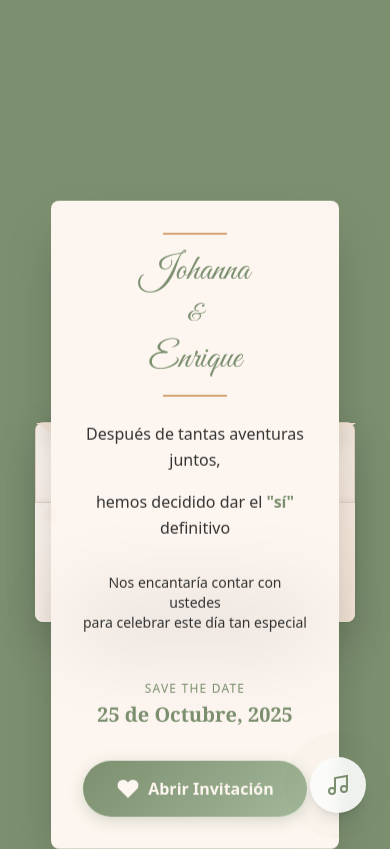
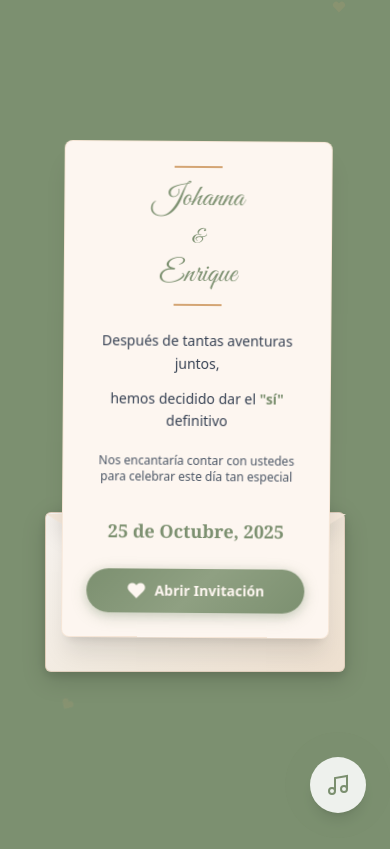
Before and after one commit to CamiloBzt/wedding-project, a Next.js app: page / in a window 390 px wide. Built offline with nearby package versions, Linux system fonts and the light colour scheme.

Commit message:
fix EnvelopeInvitation

```diff
--- a/src/components/EnvelopeInvitation/EnvelopeInvitation.module.css
+++ b/src/components/EnvelopeInvitation/EnvelopeInvitation.module.css
@@ -1,96 +1,131 @@
-.envelopeOpen {
-    width: 380px;
-    min-height: 450px;
+/* Contenedor principal del sobre */
+.envelopeContainer {
     position: relative;
+    width: 420px;
+    height: 280px;
+    margin: 0 auto;
     transform-style: preserve-3d;
-    perspective: 1000px;
-    animation: envelopeEntrance 1s ease-out;
+    perspective: 1200px;
+    animation: envelopeEntrance 1.2s ease-out;
 }
 
 @keyframes envelopeEntrance {
     from {
         opacity: 0;
-        transform: translateY(30px) scale(0.95);
+        transform: translateY(40px) scale(0.9) rotateY(-5deg);
     }
 
     to {
         opacity: 1;
-        transform: translateY(0) scale(1);
+        transform: translateY(0) scale(1) rotateY(0deg);
     }
 }
 
-.envelopeBackOpen {
+/* Base del sobre */
+.envelopeBase {
     position: absolute;
     width: 100%;
     height: 200px;
-    bottom: 0;
-    background: linear-gradient(135deg, #fdf6f0 0%, #f5e6d8 100%);
-    border-radius: 8px;
-    box-shadow: 0 15px 40px rgba(0, 0, 0, 0.15);
-    border: 1px solid #e5d5c8;
-    z-index: 1;
+    bottom: -150px;
+    background: linear-gradient(135deg, #f8f4f0 0%, #f0e8dc 50%, #eee0d0 100%);
+    border-radius: 6px;
+    box-shadow:
+        0 8px 25px rgba(0, 0, 0, 0.15),
+        0 4px 10px rgba(0, 0, 0, 0.1),
+        inset 0 1px 0 rgba(255, 255, 255, 0.3);
+    border: 1px solid rgba(220, 200, 180, 0.8);
+    z-index: 2;
+    overflow: visible;
 }
 
-.envelopeFlapOpen {
+/* Solapa trasera del sobre */
+.envelopeBackFlap {
     position: absolute;
-    top: -120px;
+    top: -1px;
+    left: -1px;
+    right: -1px;
+    height: 0;
+    width: 0;
+    border-left: 211px solid transparent;
+    border-right: 211px solid transparent;
+    border-top: 140px solid #e8dcc8;
+    border-radius: 6px 6px 0 0;
+    z-index: 1;
+    filter: drop-shadow(0 2px 8px rgba(0, 0, 0, 0.1));
+    transform-origin: bottom center;
+}
+
+/* Solapa frontal abierta */
+.envelopeFrontFlap {
+    position: absolute;
+    top: -139px;
     left: 0;
     right: 0;
     height: 0;
     width: 0;
-    border-left: 190px solid transparent;
-    border-right: 190px solid transparent;
-    border-bottom: 120px solid #f5e6d8;
+    border-left: 210px solid transparent;
+    border-right: 210px solid transparent;
+    border-bottom: 140px solid #f2e6d8;
     transform-origin: bottom center;
-    transform: rotateX(180deg);
-    z-index: 0;
-    filter: drop-shadow(0 -5px 10px rgba(0, 0, 0, 0.1));
+    transform: rotateX(-160deg);
+    z-index: 3;
+    filter: drop-shadow(0 -3px 12px rgba(0, 0, 0, 0.15));
+    box-shadow: inset 0 -2px 5px rgba(0, 0, 0, 0.1);
 }
 
-.letterVisible {
+/* Carta asomando del sobre */
+.letterPeeking {
     position: absolute;
-    width: 90%;
-    left: 5%;
-    top: -30px;
+    width: 85%;
+    left: 7.5%;
+    top: -20rem;
     z-index: 10;
-    animation: letterFloat 3s ease-in-out infinite;
+    animation: letterFloat 4s ease-in-out infinite;
+    transform-origin: bottom center;
 }
 
 @keyframes letterFloat {
 
     0%,
     100% {
-        transform: translateY(0);
+        transform: translateY(0) rotate(0deg);
     }
 
     50% {
-        transform: translateY(-5px);
+        transform: translateY(-8px) rotate(0.5deg);
     }
 }
 
-.envelopeFrontOpen {
+
+
+/* Sombra realista del sobre */
+.envelopeShadow {
     position: absolute;
-    width: 100%;
-    height: 120px;
-    bottom: 0;
-    background: linear-gradient(135deg, #fdf6f0 0%, #f5e6d8 100%);
-    border-radius: 0 0 8px 8px;
-    z-index: 2;
-    border-top: 1px solid #e5d5c8;
-    box-shadow: 0 -2px 5px rgba(0, 0, 0, 0.05);
+    bottom: -15px;
+    left: 10%;
+    right: 10%;
+    height: 20px;
+    background: radial-gradient(ellipse, rgba(0, 0, 0, 0.2) 0%, transparent 70%);
+    border-radius: 50%;
+    z-index: 0;
+    filter: blur(8px);
 }
 
+/* Botón principal */
 .mainButton {
     width: 100%;
-    padding: 16px 24px;
-    background: linear-gradient(135deg, #7c9070 0%, #a3b899 100%);
-    border-radius: 50px;
+    padding: 12px 20px;
+    background: linear-gradient(135deg, #7c9070 0%, #8fa082 50%, #7c9070 100%);
+    border-radius: 30px;
     border: none;
     cursor: pointer;
     transition: all 0.3s ease;
-    box-shadow: 0 4px 15px rgba(124, 144, 112, 0.3);
+    box-shadow:
+        0 4px 15px rgba(124, 144, 112, 0.3),
+        0 2px 8px rgba(124, 144, 112, 0.2);
     position: relative;
     overflow: hidden;
+    transform: translateZ(0);
 }
 
 .mainButton::before {
@@ -100,8 +135,8 @@
     left: -100%;
     width: 100%;
     height: 100%;
-    background: linear-gradient(90deg, transparent, rgba(255, 255, 255, 0.2), transparent);
-    transition: left 0.5s ease;
+    background: linear-gradient(90deg, transparent, rgba(255, 255, 255, 0.3), transparent);
+    transition: left 0.6s ease;
 }
 
 .mainButton:hover::before {
@@ -109,12 +144,14 @@
 }
 
 .mainButton:hover {
-    transform: translateY(-2px);
-    box-shadow: 0 6px 20px rgba(124, 144, 112, 0.4);
+    transform: translateY(-2px) scale(1.02);
+    box-shadow:
+        0 8px 25px rgba(124, 144, 112, 0.4),
+        0 4px 15px rgba(124, 144, 112, 0.3);
 }
 
 .buttonHovered {
-    animation: gentlePulse 1.5s ease-in-out infinite;
+    animation: gentlePulse 2s ease-in-out infinite;
 }
 
 @keyframes gentlePulse {
@@ -125,58 +162,99 @@
     }
 
     50% {
-        transform: scale(1.02);
+        transform: scale(1.03);
     }
 }
 
+/* Elementos flotantes */
 .floatingElements {
     position: absolute;
     width: 100%;
-    height: 100%;
+    height: 100vh;
     pointer-events: none;
     overflow: hidden;
+    top: 0;
+    left: 0;
 }
 
 .floatingHeart {
     position: absolute;
-    animation: floatUp 8s ease-in-out infinite;
+    animation: floatUp 12s ease-in-out infinite;
 }
 
 @keyframes floatUp {
     0% {
-        transform: translateY(100vh) rotate(0deg);
+        transform: translateY(100vh) rotate(0deg) scale(0.8);
         opacity: 0;
     }
 
     10% {
-        opacity: 0.2;
+        opacity: 0.6;
     }
 
     90% {
-        opacity: 0.2;
+        opacity: 0.6;
     }
 
     100% {
-        transform: translateY(-100vh) rotate(360deg);
+        transform: translateY(-100vh) rotate(360deg) scale(1.2);
         opacity: 0;
     }
 }
 
-/* Responsive */
-@media (max-width: 640px) {
-    .envelopeOpen {
-        width: 320px;
-        min-height: 400px;
+/* Responsive Design */
+@media (max-width: 768px) {
+    .envelopeContainer {
+        width: 350px;
+        height: 240px;
     }
 
-    .envelopeFlapOpen {
-        border-left-width: 160px;
-        border-right-width: 160px;
-        border-bottom-width: 100px;
-        top: -100px;
+    .envelopeBackFlap {
+        border-left-width: 176px;
+        border-right-width: 176px;
+        border-top-width: 120px;
     }
 
-    .letterVisible {
-        top: -20px;
+    .envelopeFrontFlap {
+        border-left-width: 175px;
+        border-right-width: 175px;
+        border-bottom-width: 120px;
+        top: -119px;
+    }
+
+    .letterPeeking {
+        top: -270px;
+        width: 88%;
+        left: 6%;
     }
 }
+
+@media (max-width: 480px) {
+    .envelopeContainer {
+        width: 300px;
+        height: 200px;
+    }
+
+    .envelopeBase {
+        height: 160px;
+    }
+
+    .envelopeBackFlap {
+        border-left-width: 151px;
+        border-right-width: 151px;
+        border-top-width: 100px;
+    }
+
+    .envelopeFrontFlap {
+        border-left-width: 150px;
+        border-right-width: 150px;
+        border-bottom-width: 100px;
+        top: -99px;
+    }
+
+    .letterPeeking {
+        top: -365px;
+        width: 90%;
+        left: 5%;
+    }
+}
--- a/src/components/EnvelopeInvitation/EnvelopeInvitation.tsx
+++ b/src/components/EnvelopeInvitation/EnvelopeInvitation.tsx
@@ -26,62 +26,58 @@ const EnvelopeInvitation: React.FC = () => {
 
   return (
     <div className="invitation-container">
-      <div
-        className={`relative ${isVisible ? "animate-fade-in" : "opacity-0"}`}
-      >
-        {/* Sobre abierto con carta visible */}
-        <div className={styles.envelopeOpen}>
-          {/* Parte trasera del sobre (base) */}
-          <div className={styles.envelopeBackOpen}>
-            {/* Solapa abierta */}
-            <div className={styles.envelopeFlapOpen}></div>
-          </div>
+      <div className={`${isVisible ? "animate-fade-in" : "opacity-0"}`}>
+        {/* Sobre realista */}
+        <div className={styles.envelopeContainer}>
+          {/* Base del sobre */}
+          <div className={styles.envelopeBase}>
+            {/* Solapa frontal abierta */}
+            <div className={styles.envelopeFrontFlap}></div>
 
-          {/* Carta visible (fuera del sobre) */}
-          <div className={styles.letterVisible}>
-            <div className="bg-[#fdf6f0] p-8 rounded-lg shadow-2xl">
+            {/* Carta saliendo del sobre */}
+            <div className={styles.letterPeeking}>
+              <div className="bg-wedding-cream p-6 md:p-8 rounded-lg shadow-xl border border-wedding-gold/20">
                 {/* Decoración superior */}
                 <div className="text-center mb-6">
-                <div className="w-16 h-0.5 bg-[#d4a574] mx-auto mb-4"></div>
-                <h2 className="text-4xl font-script text-[#7c9070] mb-2">
+                  <div className="w-12 h-0.5 bg-wedding-gold mx-auto mb-3"></div>
+                  <h2 className="text-3xl md:text-4xl font-script text-wedding-olive mb-2">
                     {weddingDetails.brideName}
                   </h2>
-                <span className="text-2xl font-script text-[#7c9070]">&</span>
-                <h2 className="text-4xl font-script text-[#7c9070] mt-2">
+                  <span className="text-xl font-script text-wedding-olive">
+                    &
+                  </span>
+                  <h2 className="text-3xl md:text-4xl font-script text-wedding-olive mt-1">
                     {weddingDetails.groomName}
                   </h2>
-                <div className="w-16 h-0.5 bg-[#d4a574] mx-auto mt-4"></div>
+                  <div className="w-12 h-0.5 bg-wedding-gold mx-auto mt-3"></div>
                 </div>
 
                 {/* Mensaje principal */}
-              <div className="space-y-4 mb-8">
-                <p className="text-center text-[#333333] font-sans text-base leading-relaxed">
+                <div className="space-y-3 mb-6">
+                  <p className="text-center text-gray-700 font-sans text-sm md:text-base leading-relaxed">
                     Después de tantas aventuras juntos,
                   </p>
-                <p className="text-center text-[#333333] font-sans text-base leading-relaxed">
+                  <p className="text-center text-gray-700 font-sans text-sm md:text-base leading-relaxed">
                     hemos decidido dar el{" "}
-                  <span className="font-semibold text-[#7c9070]">
+                    <span className="font-semibold text-wedding-olive">
                       &quot;sí&quot;
                     </span>{" "}
                     definitivo
                   </p>
 
-                <div className="py-4">
-                  <p className="text-center text-[#333333] font-sans text-sm">
+                  <div className="py-2">
+                    <p className="text-center text-gray-600 font-sans text-xs md:text-sm">
                       Nos encantaría contar con ustedes
                     </p>
-                  <p className="text-center text-[#333333] font-sans text-sm">
+                    <p className="text-center text-gray-600 font-sans text-xs md:text-sm">
                       para celebrar este día tan especial
                     </p>
                   </div>
                 </div>
 
                 {/* Fecha destacada */}
-              <div className="text-center mb-8">
-                <p className="text-[#7c9070] font-sans text-xs uppercase tracking-widest mb-1">
-                  Save the Date
-                </p>
-                <p className="text-[#7c9070] font-serif text-xl font-bold">
+                <div className="text-center mb-6">
+                  <p className="text-wedding-olive font-serif text-lg md:text-xl font-bold">
                     {weddingDetails.date}
                   </p>
                 </div>
@@ -97,63 +93,54 @@ const EnvelopeInvitation: React.FC = () => {
                 >
                   <div className="flex items-center justify-center gap-2">
                     <svg
-                    width="24"
-                    height="24"
+                      width="20"
+                      height="20"
                       viewBox="0 0 24 24"
-                    fill="#fdf6f0"
+                      fill="currentColor"
+                      className="text-wedding-cream"
                     >
                       <path d="M20.84 4.61a5.5 5.5 0 0 0-7.78 0L12 5.67l-1.06-1.06a5.5 5.5 0 0 0-7.78 7.78l1.06 1.06L12 21.23l7.78-7.78 1.06-1.06a5.5 5.5 0 0 0 0-7.78z" />
                     </svg>
-                  <span className="text-[#fdf6f0] font-sans font-semibold">
+                    <span className="text-wedding-cream font-sans font-semibold text-sm md:text-base">
                       Abrir Invitación
                     </span>
                   </div>
                 </button>
               </div>
             </div>
+          </div>
 
-          {/* Parte frontal del sobre (decorativa) */}
-          <div className={styles.envelopeFrontOpen}>
-            <div className="h-full flex items-end justify-center pb-4">
-              <div className="text-center">
-                <p className="font-script text-2xl text-[#7c9070]/50">
-                  Para: Nuestros queridos invitados
-                </p>
-              </div>
-            </div>
+          {/* Sombra del sobre */}
+          <div className={styles.envelopeShadow}></div>
         </div>
       </div>
 
-        {/* Sombras decorativas */}
-        <div className="absolute -bottom-6 left-1/2 transform -translate-x-1/2 w-4/5 h-12 bg-black/10 blur-2xl rounded-full"></div>
-      </div>
-
-      {/* Decoración flotante */}
+      {/* Decoración flotante sutil */}
       <div className={styles.floatingElements}>
         <div
           className={styles.floatingHeart}
-          style={{ left: "10%", animationDelay: "0s" }}
+          style={{ left: "15%", animationDelay: "0s" }}
         >
           <svg
-            width="20"
-            height="20"
+            width="16"
+            height="16"
             viewBox="0 0 24 24"
-            fill="#d4a574"
-            opacity="0.2"
+            fill="currentColor"
+            className="text-wedding-gold opacity-20"
           >
             <path d="M20.84 4.61a5.5 5.5 0 0 0-7.78 0L12 5.67l-1.06-1.06a5.5 5.5 0 0 0-7.78 7.78l1.06 1.06L12 21.23l7.78-7.78 1.06-1.06a5.5 5.5 0 0 0 0-7.78z" />
           </svg>
         </div>
         <div
           className={styles.floatingHeart}
-          style={{ left: "85%", animationDelay: "2s" }}
+          style={{ left: "85%", animationDelay: "3s" }}
         >
           <svg
-            width="16"
-            height="16"
+            width="14"
+            height="14"
             viewBox="0 0 24 24"
-            fill="#d4a574"
-            opacity="0.15"
+            fill="currentColor"
+            className="text-wedding-gold opacity-15"
           >
             <path d="M20.84 4.61a5.5 5.5 0 0 0-7.78 0L12 5.67l-1.06-1.06a5.5 5.5 0 0 0-7.78 7.78l1.06 1.06L12 21.23l7.78-7.78 1.06-1.06a5.5 5.5 0 0 0 0-7.78z" />
           </svg>
```
Lines whose indentation alone changed are shown as unchanged.
